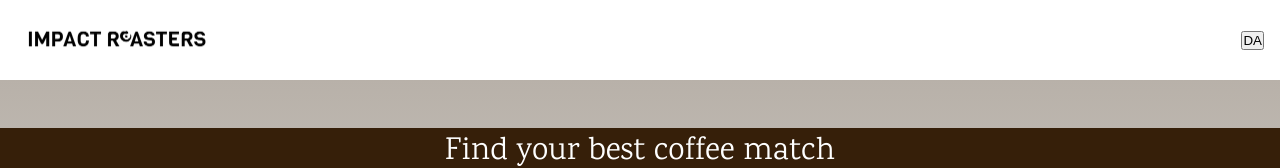
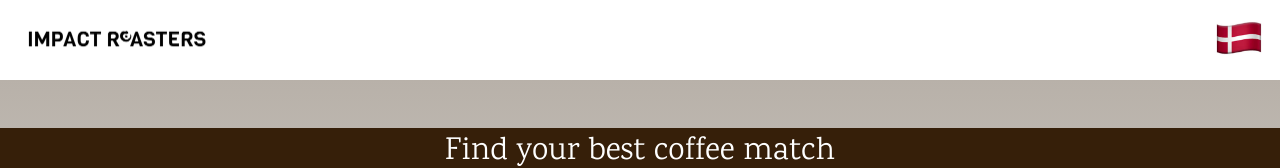
Before and after one commit to impact-roasters/coffee-guide, a React (Create React App) app: page / in a window 1280 px wide. Shown: the top 168 px of the page. Built offline with nearby package versions, Linux system fonts and the light colour scheme; a web font is replaced by a local one.

Commit message:
change the DA and EN to flag

```diff
--- a/src/components/Header/Header.css
+++ b/src/components/Header/Header.css
@@ -11,8 +11,14 @@
   height: auto;
 }
 
-.language-switcher {
-  display: flex;
-  gap: 0.5rem;
-  margin-left: auto;
+.flag {
+  width: 50px;
 }
+.flag-eng {
+  width: 80px;
+}
+.lang-button {
+  background-color: transparent;
+  border: none;
+  cursor: pointer;
+}
--- a/src/components/Header/Header.jsx
+++ b/src/components/Header/Header.jsx
@@ -1,6 +1,8 @@
 import useLocale from "components/App/useLocale";
 
 import IRLogo from "../../data/images/IRLogo.png";
+import Danflag from "../../data/images/Danflag.png";
+import Engflag from "../../data/images/Engflag.png";
 
 import "./Header.css";
 
@@ -18,9 +20,13 @@ const Header = ({ setLocaleToEnglish, setLocaleToDanish }) => {
       </div>
       <div className="language-switcher">
         {locale === "en-us" ? (
-          <button onClick={setLocaleToDanish}>DA</button>
+          <button className="lang-button" onClick={setLocaleToDanish}>
+            <img className="flag" src={Danflag} alt="Danish flag" />
+          </button>
         ) : (
-          <button onClick={setLocaleToEnglish}>EN</button>
+          <button className="lang-button" onClick={setLocaleToEnglish}>
+            <img className="flag-eng" src={Engflag} alt="English flag" />
+          </button>
         )}
       </div>
     </header>
```
Also changed, not shown: src/data/images/Danflag.png (added), src/data/images/Engflag.png (added).
